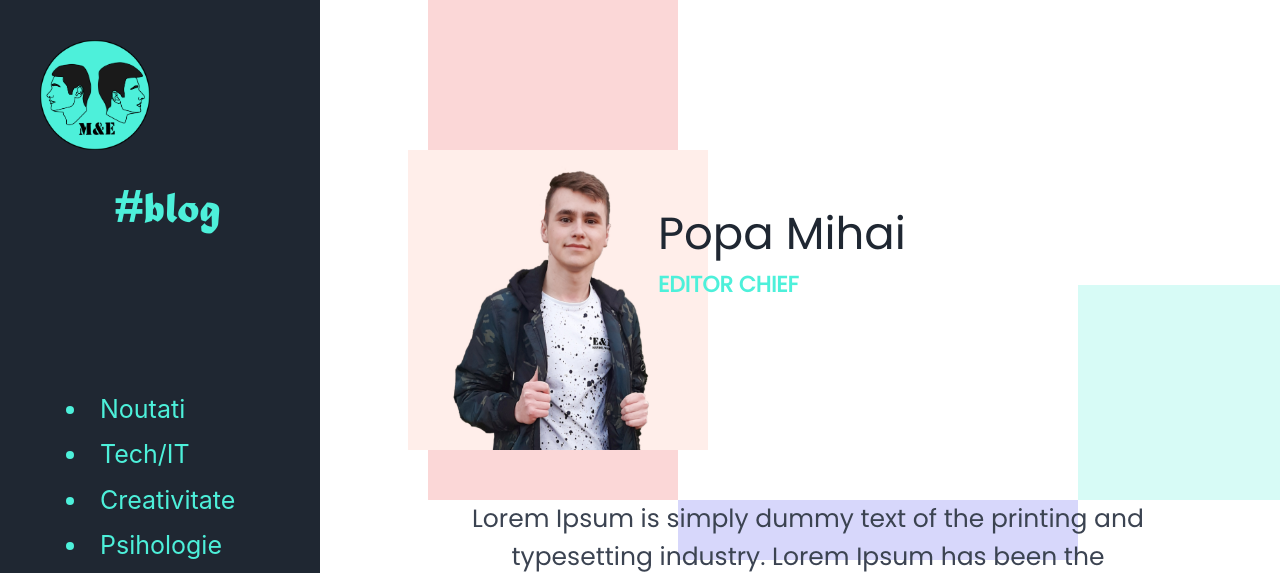
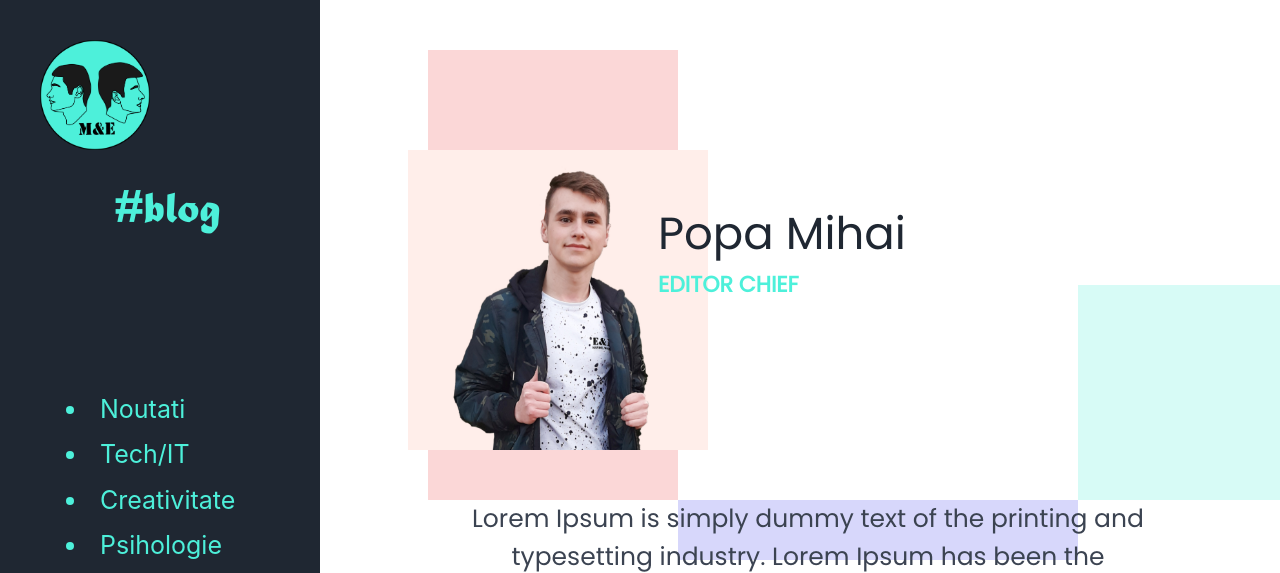
Before and after one commit to creatina98/blog, a PHP site: page /autori.html in a window 1280 px wide; the page is wider, and only the part inside the window is pictured. Shown: the top 573 px of that part. Run offline with PHP 8.4, Linux system fonts and the light colour scheme.

Commit message:
Update styleautori.css

```diff
--- a/css/styleautori.css
+++ b/css/styleautori.css
@@ -175,9 +175,10 @@ font-size: 45px;
 
 .pinkSquare{
   margin-left: 100px;
-  height: 500px;
+  height: 450px;
   width: 250px;
   background-color: #FBD7D7;
+  margin-top: 50px;
 }
 
 .purpleSquare{
```
